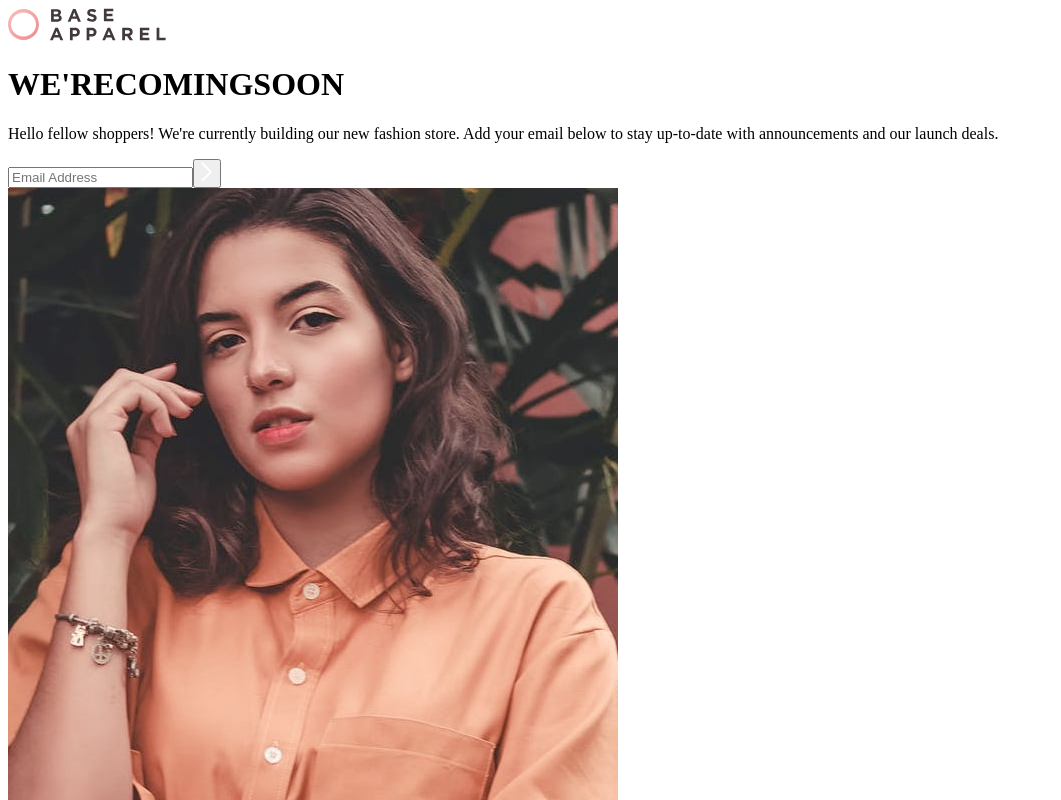
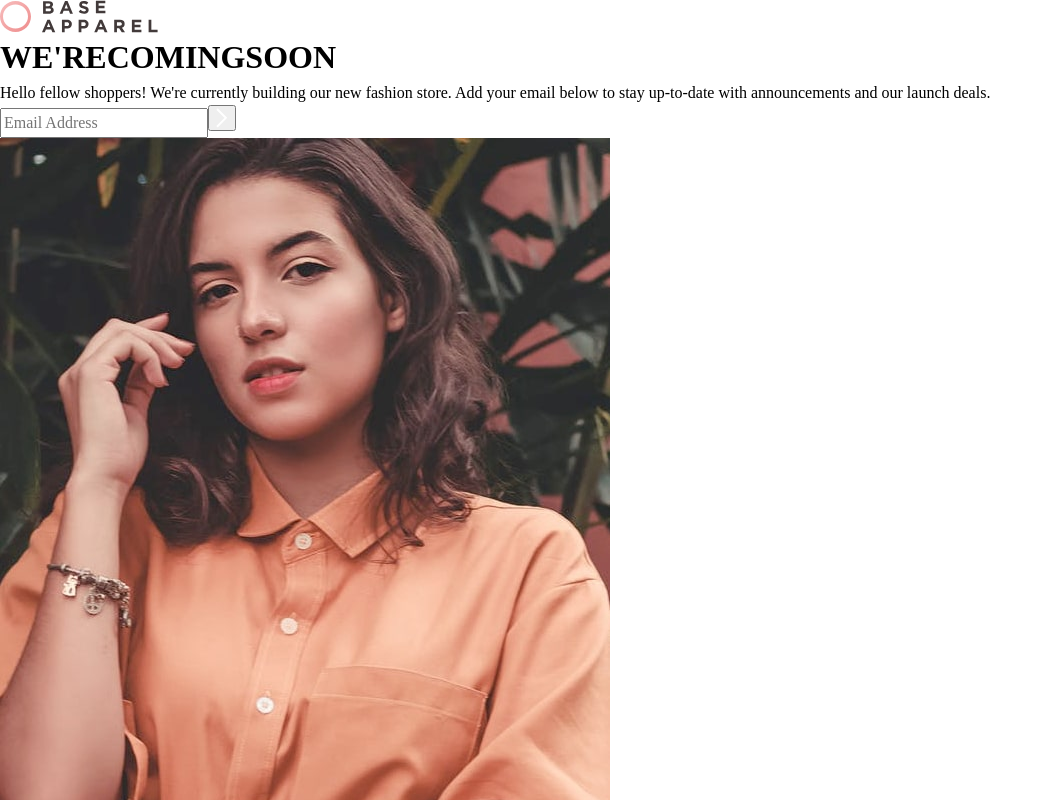
Before and after one commit to ZTanvir/fem-base-apparel-coming-soon-page, a React (Vite) app: page / in a window 1280 px wide. Shown: the top 800 px of the page, without its empty margins (0-1061 px from the left). Built offline with nearby package versions, Linux system fonts and the light colour scheme.

Commit message:
Css reset added to the app component

```diff
--- a/src/Component/Logo.jsx
+++ b/src/Component/Logo.jsx
@@ -1,6 +1,5 @@
 import LogoImg from "../assets/images/logo.svg";
 const Logo = () => {
-  console.log(LogoImg);
   return (
     <img
       className="logo-img"
--- /dev/null
+++ b/src/assets/Styles/reset.css
@@ -0,0 +1,46 @@
+/*
+  1. Use a more-intuitive box-sizing model.
+*/
+*, *::before, *::after {
+    box-sizing: border-box;
+  }
+  /*
+    2. Remove default margin
+  */
+  * {
+    margin: 0;
+  }
+  /*
+    Typographic tweaks!
+    3. Add accessible line-height
+    4. Improve text rendering
+  */
+  body {
+    line-height: 1.5;
+    -webkit-font-smoothing: antialiased;
+  }
+  /*
+    5. Improve media defaults
+  */
+  img, picture, video, canvas, svg {
+    display: block;
+    max-width: 100%;
+  }
+  /*
+    6. Remove built-in form typography styles
+  */
+  input, button, textarea, select {
+    font: inherit;
+  }
+  /*
+    7. Avoid text overflows
+  */
+  p, h1, h2, h3, h4, h5, h6 {
+    overflow-wrap: break-word;
+  }
+  /*
+    8. Create a root stacking context
+  */
+  #root, #__next {
+    isolation: isolate;
+  }
--- a/src/main.jsx
+++ b/src/main.jsx
@@ -1,6 +1,7 @@
 import React from "react";
 import ReactDOM from "react-dom/client";
 import App from "./App.jsx";
+import "./assets/Styles/reset.css";
 
 ReactDOM.createRoot(document.getElementById("root")).render(
   <React.StrictMode>
```
